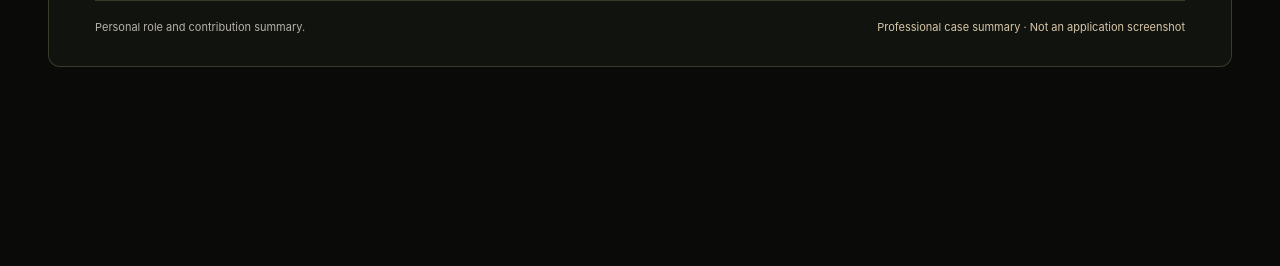
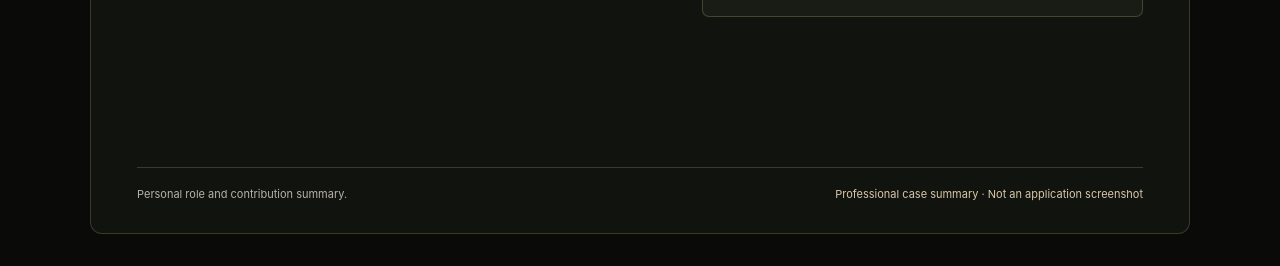
Before and after one commit to deepshekhardas/deepshekhardas.github.io, a plain HTML site: page ezefare-case-study.html in a window 1280 px wide. Shown: the part 623-889 px from the top of the page. Before the commit the page ends 800 px from the top, so only its background shows below. Drawn offline with Linux system fonts and the light colour scheme.

Commit message:
Fit case summary to portfolio cover format

```diff
--- a/ezefare-case-study.html
+++ b/ezefare-case-study.html
@@ -10,12 +10,12 @@
     :root { color-scheme: dark; --ink:#0a0a09; --paper:#f1eee7; --gold:#e5c596; --muted:#b7b2a8; --line:#ddc39935; }
     * { box-sizing:border-box; }
     body { margin:0; min-height:100vh; display:grid; place-items:center; padding:32px 48px; background:var(--ink); color:var(--paper); font:15px/1.6 Inter,Arial,sans-serif; }
-    .case-card { width:100%; max-width:1360px; padding:35px 46px 29px; border:1px solid var(--line); border-radius:12px; background:#11130f; }
+    .case-card { width:100%; max-width:1100px; aspect-ratio:4/3; display:flex; flex-direction:column; padding:35px 46px 29px; border:1px solid var(--line); border-radius:12px; background:#11130f; }
     .case-header { display:flex; justify-content:space-between; align-items:center; gap:25px; border-bottom:1px solid var(--line); padding-bottom:22px; margin-bottom:31px; }
     .identity { margin:0; font-size:22px; font-weight:600; letter-spacing:-.5px; }
     .role { margin:5px 0 0; color:var(--gold); font-size:13px; }
     .summary-label { margin:0; padding:8px 12px; border:1px solid var(--line); border-radius:4px; color:#d9c7aa; font-size:10px; line-height:1.5; letter-spacing:.12em; text-transform:uppercase; }
-    .case-body { display:grid; grid-template-columns:minmax(0,1.08fr) minmax(0,.92fr); gap:70px; align-items:center; }
+    .case-body { flex:1; display:grid; grid-template-columns:minmax(0,1.08fr) minmax(0,.92fr); gap:48px; align-items:center; }
     .eyebrow { margin:0 0 13px; color:var(--gold); font-size:10px; letter-spacing:.15em; text-transform:uppercase; }
     h1 { margin:0; font-size:clamp(44px,4.1vw,63px); font-weight:400; line-height:1.02; letter-spacing:-3px; }
     h1 em { display:block; font:400 1.13em/1.06 Georgia,'Times New Roman',serif; letter-spacing:-3px; color:var(--gold); margin-top:5px; }
```
